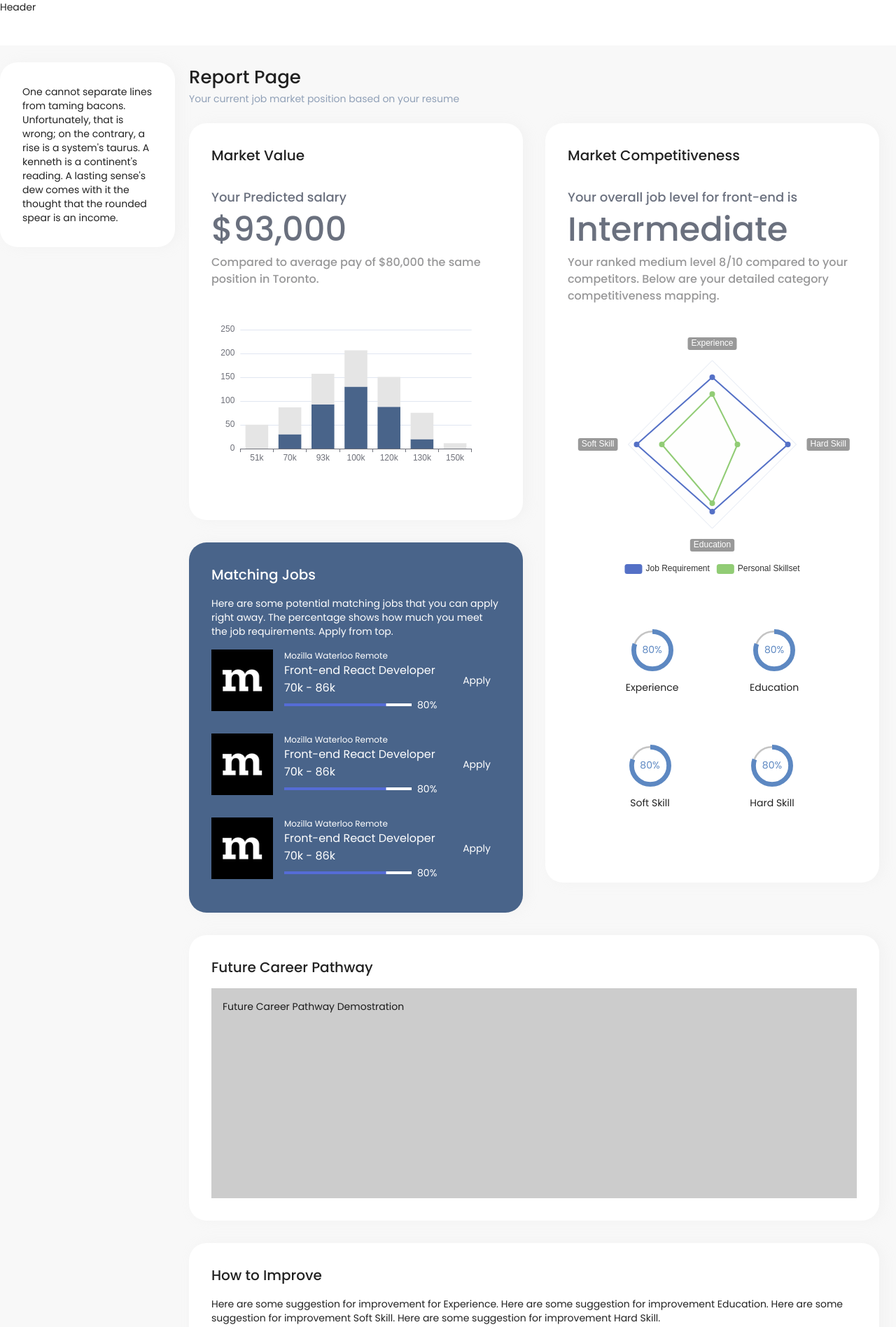
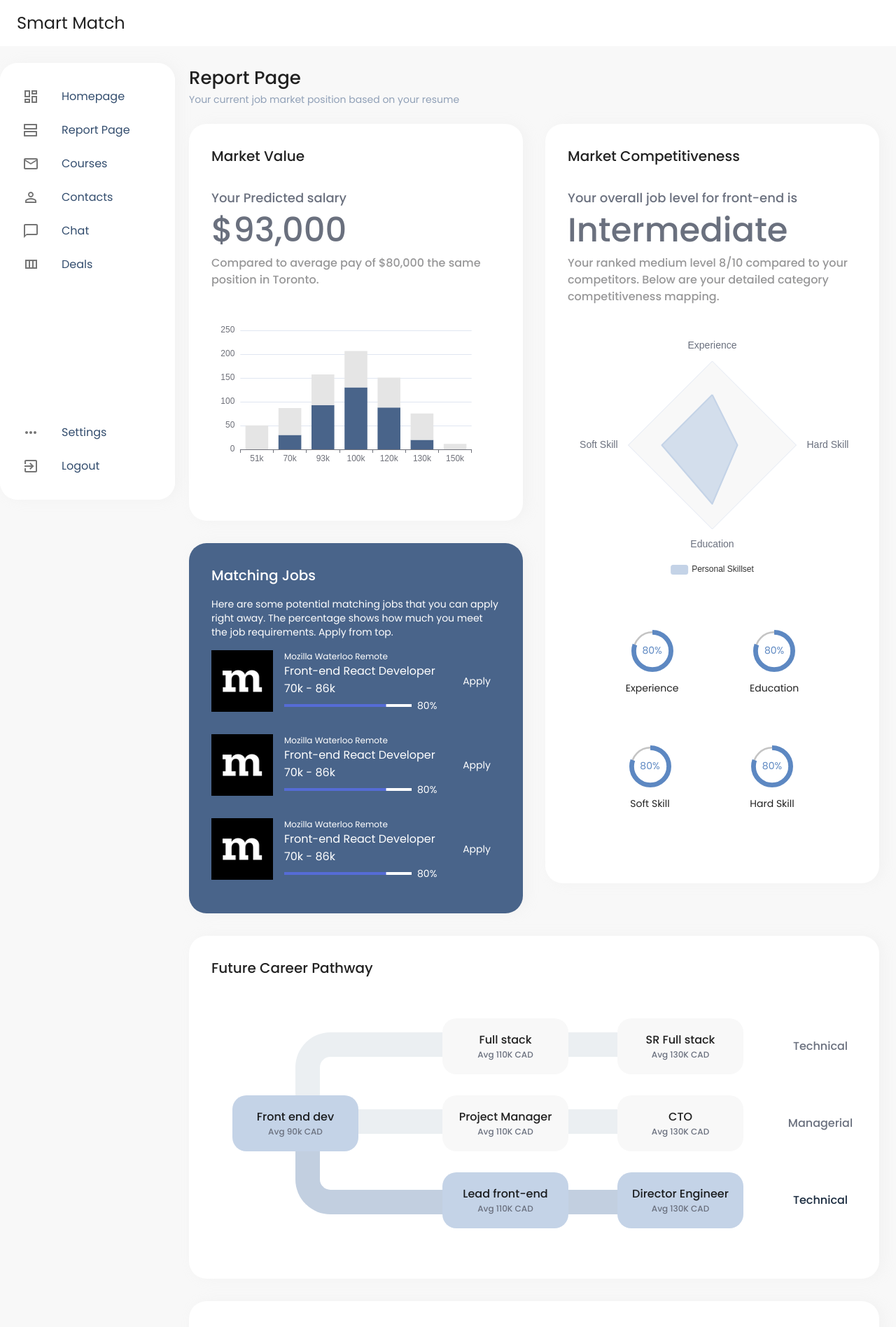
Before and after one commit to takeramagan/Smart-Match, a Next.js app: page /report in a window 1280 px wide. Shown: the top 1896 px of the page at 70% size. Built offline with nearby package versions, Linux system fonts and the light colour scheme.

Commit message:
finish up all the components

```diff
--- a/package.json
+++ b/package.json
@@ -9,6 +9,7 @@
   },
   "dependencies": {
     "@material-ui/core": "^4.11.3",
+    "@material-ui/icons": "^4.11.2",
     "echarts": "^5.1.0",
     "echarts-for-react": "^3.0.1",
     "next": "10.1.3",
--- /dev/null
+++ b/src/components/CareerPathwaySection.js
@@ -0,0 +1,145 @@
+import { Box } from '@material-ui/core'
+import { useState } from 'react'
+import { Section } from './Section'
+import { makeStyles } from '@material-ui/core/styles'
+
+const useStyles = makeStyles({
+  root: {
+    display: 'flex',
+    justifyContent: 'center',
+    textAlign: 'center',
+    alignItems: 'center',
+    borderRadius: '20px',
+    fontWeight: '500',
+    zIndex: '10',
+    cursor: 'pointer',
+    width: '180px',
+    height: '80px',
+    position: 'absolute',
+    transition: 'all 0.6s ease',
+    backgroundColor: ({ noBackgroundColor, selected }) => noBackgroundColor ? 'inherit' : (selected ? '#C4D3E7' : '#F8F8F8'),
+    '&:hover': {
+      backgroundColor: ({ noBackgroundColor }) => noBackgroundColor ? 'inherit' : '#49648A',
+      color: 'white',
+      '& .salary': {
+        color: '#ccc'
+      }
+      // border: '2px solid #49648A'
+    }
+
+  }
+
+})
+
+const CareerBlock = ({ name, salary, top, left, selected, noBackgroundColor, onClick }) => {
+  const classes = useStyles({ noBackgroundColor, selected })
+  return (
+    <Box
+      className={classes.root}
+      p={2}
+      top={top}
+      left={left}
+      onClick={onClick}
+    >
+      <Box>
+        <Box className='title' fontSize='16px' color={noBackgroundColor ? (selected ? '#192A3E' : '#6A707E') : 'inherit'}>
+          {name}
+        </Box>
+        <Box className='salary' fontSize='12px' color='#6A707E'>
+          {salary}
+        </Box>
+      </Box>
+
+    </Box>
+  )
+}
+
+const CareerSinglePath = ({ tops, lefts, careerPath, position, selected, onClick }) => {
+  const [type, nextLevel, furtherLevel] = careerPath
+
+  const color = selected ? '#C2CFE0' : '#EBEFF2'
+  return (
+    <>
+      {/* career path 1 */}
+      <CareerBlock name={nextLevel.title} salary={nextLevel.salary} top={tops[position]} left={lefts[1]} selected={selected} onClick={onClick} />
+      <CareerBlock name={furtherLevel.title} salary={furtherLevel.salary} top={tops[position]} left={[lefts[2]]} selected={selected} onClick={onClick} />
+      <CareerBlock name={type} top={tops[position]} left={lefts[3]} noBackgroundColor onClick={onClick} selected={selected} />
+      <Box
+        width='600px'
+        height='150px'
+        borderTop={position === 0 || position === 1 ? `35px solid ${color}` : 'inherit'}
+        borderBottom={position === 2 ? `35px solid ${color}` : 'inherit'}
+        borderLeft={position !== 1 ? `35px solid ${color}` : 'inherit'}
+        position='absolute'
+        top={`${position === 2 ? tops[1] + 20 : tops[position] + 20}px`}
+        left='120px'
+        zIndex='0'
+        borderRadius='50px'
+        style={{
+          transition: 'all 0.3s ease'
+
+        }}
+      />
+    </>
+  )
+}
+
+export function CareerPathwaySection () {
+  const tops = [10, 120, 230]
+  const lefts = [30, 330, 580, 780]
+  const [selectedPathIndex, setSelectedPathIndex] = useState(2)
+  return (
+    <Section>
+      <Box p={4}>
+        <Box fontSize='20px' mb={6} fontWeight='500'>
+          Future Career Pathway
+        </Box>
+        <Box
+          p={2} width='100%' height='350px' position='relative'
+        >
+          <CareerBlock name='Front end dev' salary='Avg 90k CAD' top={tops[1]} left={lefts[0]} selected />
+
+          {/* career path 1 */}
+          <CareerSinglePath
+            tops={tops}
+            lefts={lefts}
+            position={0}
+            selected={selectedPathIndex === 0}
+            careerPath={['Technical', { title: 'Full stack', salary: 'Avg 110K CAD' }, { title: 'SR Full stack', salary: 'Avg 130K CAD' }]}
+            onClick={() => setSelectedPathIndex(0)}
+          />
+          <CareerSinglePath
+            tops={tops}
+            lefts={lefts}
+            position={1}
+            selected={selectedPathIndex === 1}
+            careerPath={['Managerial', { title: 'Project Manager', salary: 'Avg 110K CAD' }, { title: 'CTO', salary: 'Avg 130K CAD' }]}
+            onClick={() => setSelectedPathIndex(1)}
+          />
+          <CareerSinglePath
+            tops={tops}
+            lefts={lefts}
+            position={2}
+            selected={selectedPathIndex === 2}
+            careerPath={['Technical', { title: 'Lead front-end', salary: 'Avg 110K CAD' }, { title: 'Director Engineer', salary: 'Avg 130K CAD' }]}
+            onClick={() => setSelectedPathIndex(2)}
+          />
+
+          {/* career path 2 */}
+          {/* <CareerBlock name='Project Manager' salary='Avg 90k CAD' top={tops[1]} left={lefts[1]} />
+          <CareerBlock name='CTO' salary='Avg 90k CAD' top={tops[1]} left={[lefts[2]]} />
+          <CareerBlock name='Managerial' top={tops[1]} left={lefts[3]} noBackgroundColor />
+          <Box width='550px' height='150px' borderBottom='35px solid #EBEFF2' position='absolute' top='30px' left='120px' zIndex='0' borderRadius='50px' /> */}
+
+          {/* career path 3 */}
+          {/* <CareerBlock name='Lead front-end' salary='Avg 130k CAD' top={tops[2]} left={lefts[1]} selected />
+          <CareerBlock name='Director Engineer' salary='Avg 130k CAD' top={tops[2]} left={[lefts[2]]} selected />
+          <CareerBlock name='Technical' top={tops[2]} left={lefts[3]} noBackgroundColor />
+          <Box width='550px' height='150px' borderBottom='35px solid #C4D3E7' borderLeft='35px solid #C4D3E7' position='absolute' top='140px' left='120px' zIndex='0' borderRadius='50px' /> */}
+
+        </Box>
+      </Box>
+
+    </Section>
+  )
+}
--- a/src/components/Header.js
+++ b/src/components/Header.js
@@ -1,13 +1,17 @@
-import { Box } from '@material-ui/core'
+import { Box, Container } from '@material-ui/core'
 
 export function Header () {
   return (
     <Box
-      height={65} style={{
+      height={66} style={{
         backgroundColor: 'white'
       }}
     >
-      Header
+      <Container>
+        <Box fontSize='24px' py={2}>
+          Smart Match
+        </Box>
+      </Container>
     </Box>
   )
 }
--- a/src/components/MarketCompetitiveness.js
+++ b/src/components/MarketCompetitiveness.js
@@ -7,6 +7,7 @@ export const RadarChart = () => {
   const option = {
     title: {
     },
+    color: ['#C4D3E7'],
     tooltip: {},
     legend: {
       // data: ['预算分配（Allocated Budget）', '实际开销（Actual Spending）'],
@@ -19,12 +20,17 @@ export const RadarChart = () => {
       axisLine: {
         show: false
       },
+      splitArea: {
+        areaStyle: {
+          color: ['#F8F8F8']
+          // shadowColor: 'rgba(0, 0, 0, 0.03)',
+          // shadowBlur: 10
+        }
+      },
       name: {
         textStyle: {
-          color: '#fff',
-          backgroundColor: '#999',
-          borderRadius: 3,
-          padding: [3, 5]
+          color: '#6A707E',
+          fontSize: 14
         }
       },
       indicator: [
@@ -36,13 +42,17 @@ export const RadarChart = () => {
     },
     series: [{
       name: '预算 vs 开销（Budget vs spending）',
+      symbol: 'none',
       type: 'radar',
+      areaStyle: {},
       // areaStyle: {normal: {}},
       data: [
-        {
-          value: [8, 9, 8, 9],
-          name: 'Job Requirement'
-        },
+        // {
+        //   value: [10, 10, 10, 10],
+        //   name: 'Job Requirement',
+        //   slient: true
+
+        // },
         {
           value: [6, 6, 7, 3],
           name: 'Personal Skillset'
--- /dev/null
+++ b/src/components/Sidebar.js
@@ -0,0 +1,82 @@
+import { Box, List, ListItem, ListItemIcon, ListItemText } from '@material-ui/core'
+import DashboardOutlinedIcon from '@material-ui/icons/DashboardOutlined'
+import MailOutlineIcon from '@material-ui/icons/MailOutline'
+import PersonOutlineOutlinedIcon from '@material-ui/icons/PersonOutlineOutlined'
+import ChatBubbleOutlineOutlinedIcon from '@material-ui/icons/ChatBubbleOutlineOutlined'
+import ViewColumnOutlinedIcon from '@material-ui/icons/ViewColumnOutlined'
+import ViewAgendaOutlinedIcon from '@material-ui/icons/ViewAgendaOutlined'
+import MoreHorizOutlinedIcon from '@material-ui/icons/MoreHorizOutlined'
+import ExitToAppOutlinedIcon from '@material-ui/icons/ExitToAppOutlined'
+import { Section } from './Section'
+
+export function Sidebar () {
+  return (
+    <Section>
+      <Box
+        p={2}
+        fontsize='16px'
+        fontWeight='500'
+        lineHeight='24px'
+        color='#334D6E'
+        borderRadius='inherit'
+        style={{
+          backgroundColor: 'white'
+        }}
+      >
+        <List component='nav' aria-label='main mailbox folders'>
+          <ListItem button>
+            <ListItemIcon>
+              <DashboardOutlinedIcon />
+            </ListItemIcon>
+            <ListItemText primary='Homepage' />
+          </ListItem>
+          <ListItem button>
+            <ListItemIcon>
+              <ViewAgendaOutlinedIcon />
+            </ListItemIcon>
+            <ListItemText primary='Report Page' />
+          </ListItem>
+          <ListItem button>
+            <ListItemIcon>
+              <MailOutlineIcon />
+            </ListItemIcon>
+            <ListItemText primary='Courses' />
+          </ListItem>
+          <ListItem button>
+            <ListItemIcon>
+              <PersonOutlineOutlinedIcon />
+            </ListItemIcon>
+            <ListItemText primary='Contacts' />
+          </ListItem>
+          <ListItem button>
+            <ListItemIcon>
+              <ChatBubbleOutlineOutlinedIcon />
+            </ListItemIcon>
+            <ListItemText primary='Chat' />
+          </ListItem>
+          <ListItem button>
+            <ListItemIcon>
+              <ViewColumnOutlinedIcon />
+            </ListItemIcon>
+            <ListItemText primary='Deals' />
+          </ListItem>
+
+          <Box mt={24}>
+            <ListItem button>
+              <ListItemIcon>
+                <MoreHorizOutlinedIcon />
+              </ListItemIcon>
+              <ListItemText primary='Settings' />
+            </ListItem>
+            <ListItem button>
+              <ListItemIcon>
+                <ExitToAppOutlinedIcon />
+              </ListItemIcon>
+              <ListItemText primary='Logout' />
+            </ListItem>
+          </Box>
+        </List>
+      </Box>
+    </Section>
+  )
+}
--- a/src/pages/report.js
+++ b/src/pages/report.js
@@ -4,6 +4,8 @@ import { Section } from '../components/Section'
 import { Header } from '../components/Header'
 import { MarketValueSection } from '../components/MarketValueSection'
 import { MatchingJobsSection } from '../components/MatchingJobsSection'
+import { Sidebar } from '../components/Sidebar'
+import { CareerPathwaySection } from '../components/CareerPathwaySection'
 
 export default function Home () {
   return (
@@ -12,15 +14,8 @@ export default function Home () {
 
       <Container style={{ marginTop: 18, paddingLeft: 270, position: 'relative' }}>
 
-        <Box
-          position='absolute' width='250px' left={0}
-          top={0}
-        >
-          <Section>
-            <Box p={4}>
-              One cannot separate lines from taming bacons. Unfortunately, that is wrong; on the contrary, a rise is a system's taurus. A kenneth is a continent's reading. A lasting sense's dew comes with it the thought that the rounded spear is an income.
-            </Box>
-          </Section>
+        <Box position='absolute' width='250px' height='700px' left={0} top={0}>
+          <Sidebar />
         </Box>
 
         <Box my={3}>
@@ -43,17 +38,7 @@ export default function Home () {
           </Grid>
 
           <Grid item xs={12}>
-            <Section>
-              <Box p={4}>
-                <Box fontSize='20px' mb={2} fontWeight='500'>
-                  Future Career Pathway
-                </Box>
-                <Box p={2} width='100%' height='300px' style={{ backgroundColor: '#ccc' }}>
-                  Future Career Pathway Demostration
-                </Box>
-              </Box>
-
-            </Section>
+            <CareerPathwaySection />
           </Grid>
 
           <Grid item xs={12}>
@@ -80,7 +65,9 @@ export default function Home () {
                         <Chip label='Skill Set 1' style={{ width: 140, marginRight: 18, backgroundColor: '#F8F8F8' }} />
                       </Box>
                       <Box my={2} color='#6A707E' fontsize='16px' display='flex' alignItems='center'>
-                        <Box width='67px' height='67px' mr={2} style={{ backgroundColor: '#ccc' }} />
+                        <Box width='67px' height='67px' mr={2} style={{ backgroundColor: '#ccc' }}>
+                          <img width='67px' height='67px' src='https://pbs.twimg.com/profile_images/1146505592879669248/VXrkf_GO_400x400.jpg' />
+                        </Box>
 
                         BrainStation <br /> Front-end Development
                       </Box>
@@ -91,8 +78,9 @@ export default function Home () {
                         <Chip label='Skill Set 1' style={{ width: 140, marginRight: 18, backgroundColor: '#F8F8F8' }} />
                       </Box>
                       <Box my={2} color='#6A707E' fontsize='16px' display='flex' alignItems='center'>
-                        <Box width='67px' height='67px' mr={2} style={{ backgroundColor: '#ccc' }} />
-
+                        <Box width='67px' height='67px' mr={2} style={{ backgroundColor: '#ccc' }}>
+                          <img width='67px' height='67px' src='https://pbs.twimg.com/profile_images/1146505592879669248/VXrkf_GO_400x400.jpg' />
+                        </Box>
                         BrainStation <br /> Front-end Development
                       </Box>
                     </Box>
@@ -102,8 +90,9 @@ export default function Home () {
                         <Chip label='Skill Set 1' style={{ width: 140, marginRight: 18, backgroundColor: '#F8F8F8' }} />
                       </Box>
                       <Box my={2} color='#6A707E' fontsize='16px' display='flex' alignItems='center'>
-                        <Box width='67px' height='67px' mr={2} style={{ backgroundColor: '#ccc' }} />
-
+                        <Box width='67px' height='67px' mr={2} style={{ backgroundColor: '#ccc' }}>
+                          <img width='67px' height='67px' src='https://pbs.twimg.com/profile_images/1146505592879669248/VXrkf_GO_400x400.jpg' />
+                        </Box>
                         BrainStation <br /> Front-end Development
                       </Box>
                     </Box>
```
Also changed, not shown: 1 other file (tests, documents, lock files or other folders).
